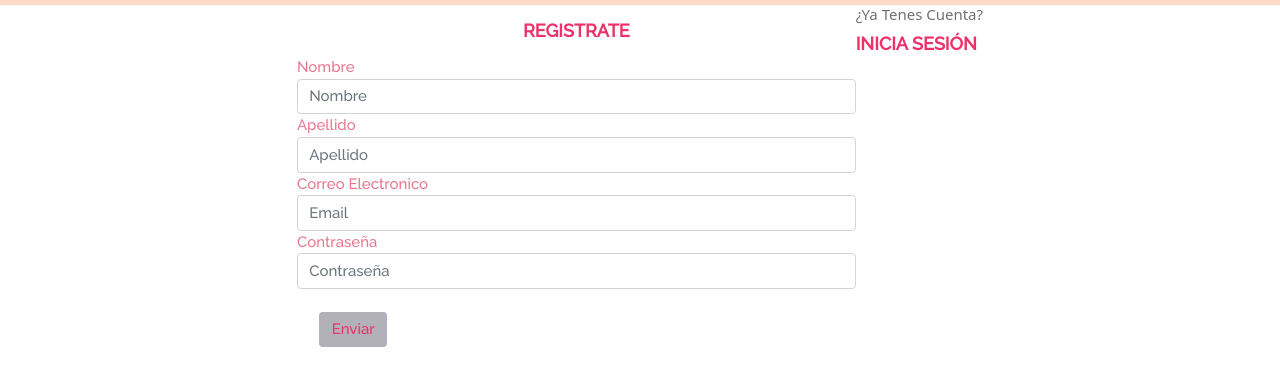
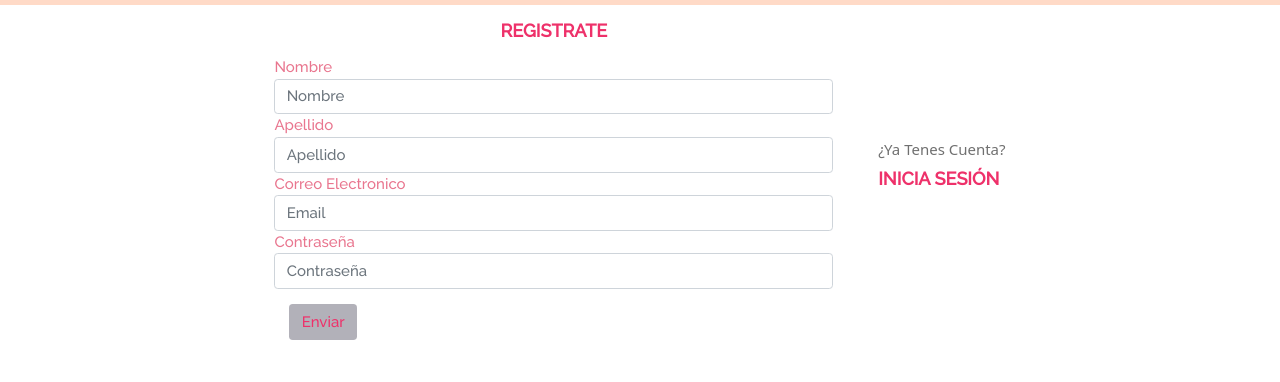
Before and after one commit to Natybosisio/Proyecto-Maca-Joyas, a website: page SRC/Page/registro.html in a window 1280 px wide. Shown: the part 177-559 px from the top of the page. Drawn offline with nearby package versions, Linux system fonts and the light colour scheme.

Commit message:
arreglo en registro e inicio de sesion

```diff
--- a/SRC/Page/registro.html
+++ b/SRC/Page/registro.html
@@ -122,7 +122,7 @@
             placeholder="Email">
           <label for="exampleInputEmail1">contraseña</label>
           <input type="password" class="form-control" id="exampleInputPassword1" placeholder="Contraseña">
-          <button type="submit" class="btn boton m-4">Enviar</button>
+          <button type="submit" class="btn boton m-3">Enviar</button>
         </div>
 
       </form>
@@ -130,8 +130,8 @@
     </div>
 
 
-    <div>
-      <h3 class="Question">¿ya tenes cuenta?</h3>
+    <div class="mt-5 ms-5 pt-5">
+      <h3 class="Question mt-5">¿ya tenes cuenta?</h3>
       <a class="titulo-registrate" href="../Page/iniciosesion.html" target="_blank">
         inicia sesión
       </a>
--- a/scss/componentes/_registro.scss
+++ b/scss/componentes/_registro.scss
@@ -6,10 +6,10 @@
 
 /*PERFIL*/
 .container {
-   @include flexbox(flex, row wrap, center);
+   @include flexbox(flex, row nowrap, center);
 
    .posicion {
-      @include flexbox(flex, column wrap, center);
+      @include flexbox(flex, column nowrap, center);
       width: 50%;
 
       .registrate {
@@ -28,7 +28,8 @@
    .Question {
       color: nth($color, 3);
       font-size: 1rem;
-   } //ACOMODARLO PARA QUE QUEDE CENTRADO
+
+   }
 
    .titulo-registrate {
       font-family: "Raleway", sans-serif;
```
Also changed, not shown: SRC/Page/iniciosesion.html (+2 -2 lines), CSS/style.css, 1 other file.
